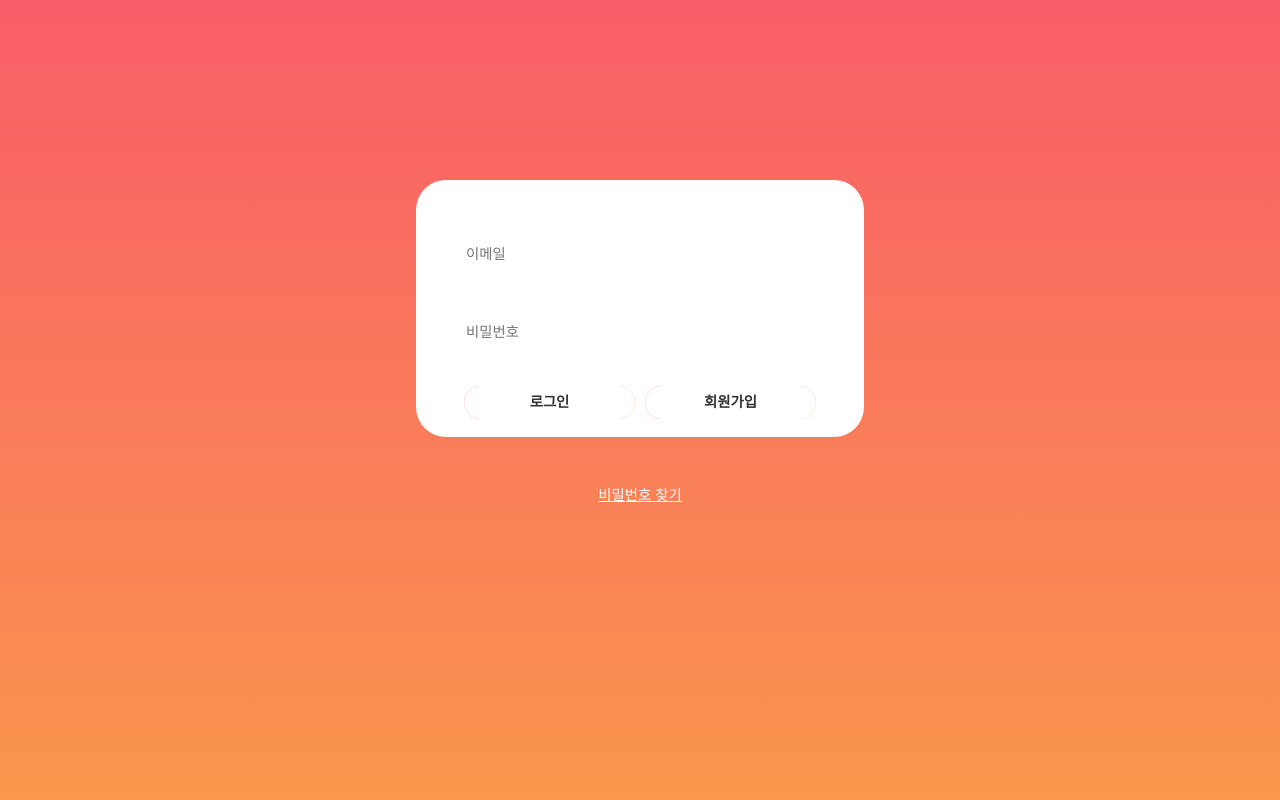
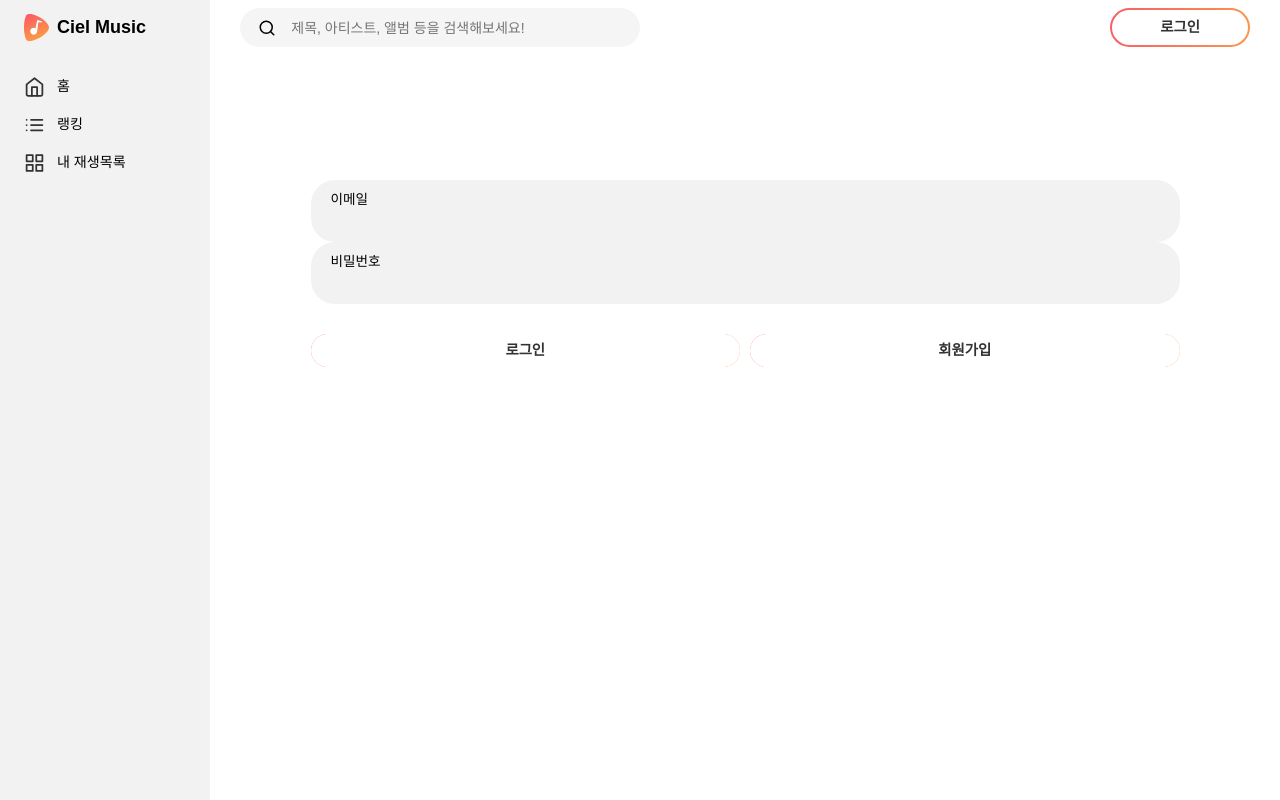
Before and after one commit to splitz-dev/cielmusic-frontend, a Next.js app: page /auth/login in a window 1280 px wide. Built offline with nearby package versions, Linux system fonts and the light colour scheme; a web font is replaced by a local one.

Commit message:
refactor: 🛠 구조 조정...

```diff
--- a/components/Input/index.tsx
+++ b/components/Input/index.tsx
@@ -4,18 +4,21 @@ import styled from '@emotion/styled'
 const InputContainer = styled.div`
   display: inline-block;
   padding: 10px 20px;
+  width: 100%;
   background: var(--gray-600);
   border-radius: 24px;
   outline: none;
-  &:focus,
-  &:active {
+  line-height: 1.5;
+  &:focus {
     outline: none;
   }
   input {
+    width: 100%;
     border: 0;
     background: transparent;
     -webkit-appearance: none;
-    font-size: 1.1rem;
+    font-size: 1rem;
+    outline: none;
   }
   .label {
     display: block;
@@ -24,6 +27,7 @@ const InputContainer = styled.div`
 `
 
 interface InputInterface {
+  ref?: any
   label?: string | undefined
   placeholder?: string | undefined
   value?: string | undefined
@@ -44,7 +48,10 @@ const Input: React.FC<InputInterface> = props => {
         <input
           placeholder={props.hasOwnProperty('placeholder') ? props.placeholder : undefined}
           value={props.hasOwnProperty('value') ? props.value : undefined}
+          name={props.hasOwnProperty('name') ? props.name : undefined}
+          type={props.hasOwnProperty('type') ? props.type : undefined}
           onChange={props.hasOwnProperty('onChange') ? props.onChange : undefined}
+          {...props}
         />
       </InputContainer>
     </>
--- a/components/PageComponent/Login/index.tsx
+++ /dev/null
@@ -1,32 +0,0 @@
-import React from 'react'
-import styled from '@emotion/styled'
-import LoginForm from '../../LoginForm'
-
-const MainController = styled.main`
-  background-image: linear-gradient(#f95d68, #fa964d), linear-gradient(101deg, #f95d68, #fa964d);
-  padding: 100px 80px 40px;
-  background-position: center;
-  background-repeat: no-repeat;
-  background-size: cover;
-  height: 100vh;
-  width: 100%;
-  text-align: center;
-  min-width: 300px;
-  @media (max-width: 600px) {
-    padding: 100px 30px 40px;
-  }
-
-  @media (max-width: 426px) {
-    padding: 100px 20px 40px;
-  }
-`
-
-const LoginLayout: React.FC = props => {
-  return (
-    <MainController>
-      <LoginForm />
-    </MainController>
-  )
-}
-
-export default LoginLayout
--- a/components/LoginForm/index.tsx
+++ b/components/PageComponent/LoginForm/index.tsx
@@ -1,13 +1,12 @@
 import React, { useState, useRef } from 'react'
+import dynamic from 'next/dynamic'
 import styled from '@emotion/styled'
-import Button from '../Button'
+import Button from '../../Button'
 import Link from 'next/link'
 
 const FormWrapper = styled.div`
-  display: inline-block;
-  width: 40%;
-  text-align: center;
-
+  display: block;
+  width: 100%;
   @media (max-width: 1025px) {
     width: 50%;
   }
@@ -31,16 +30,7 @@ const StyledForm = styled.form`
   border-radius: 30px;
   padding-top: 20px;
 `
-const StyledInput = styled.input`
-  margin-top: 30px;
-  display: block;
-  height: 48px;
-  width: 100%;
-  border: 0;
-  &:focus {
-    outline: 0;
-  }
-`
+
 const StyledButton = styled(Button)`
   flex: 1;
   font-weight: 700;
@@ -76,6 +66,8 @@ const PasswordFindLink = styled.a`
   cursor: pointer;
   color: white;
 `
+
+const Input = dynamic(() => import('../../Input'))
 
 const LoginForm: React.FC = props => {
   const inputRef = useRef<HTMLInputElement>(null)
@@ -114,20 +106,20 @@ const LoginForm: React.FC = props => {
   return (
     <FormWrapper>
       <StyledForm onSubmit={handleSubmit}>
-        <StyledInput
+        <Input
           type="email"
           name="email"
           value={email}
           onChange={onChange}
           ref={inputRef}
-          placeholder="이메일"
+          label="이메일"
         />
-        <StyledInput
+        <Input
           type="password"
           name="password"
           value={password}
           onChange={onChange}
-          placeholder="비밀번호"
+          label="비밀번호"
         />
         <ButtonWrapper>
           <LoginButton type="submit">로그인</LoginButton>
--- a/pages/auth/login.tsx
+++ b/pages/auth/login.tsx
@@ -1,8 +1,11 @@
 import React from 'react'
 import Head from 'next/head'
+import dynamic from 'next/dynamic'
 
-import LoginLayout from '../../components/PageComponent/Login'
+import MainLayout from '../../components/Layout/Main'
 import Container from '../../components/Container'
+
+const LoginForm = dynamic(() => import('../../components/PageComponent/LoginForm'))
 
 const Login: React.FC = () => (
   <>
@@ -10,11 +13,11 @@ const Login: React.FC = () => (
       <title>로그인 • Ciel Music</title>
       <link rel="icon" href="/favicon.ico" />
     </Head>
-    <LoginLayout>
+    <MainLayout>
       <Container>
-        <Login />
+        <LoginForm />
       </Container>
-    </LoginLayout>
+    </MainLayout>
   </>
 )
 
```
Also changed, not shown: 1 other file (tests, documents, lock files or other folders).
